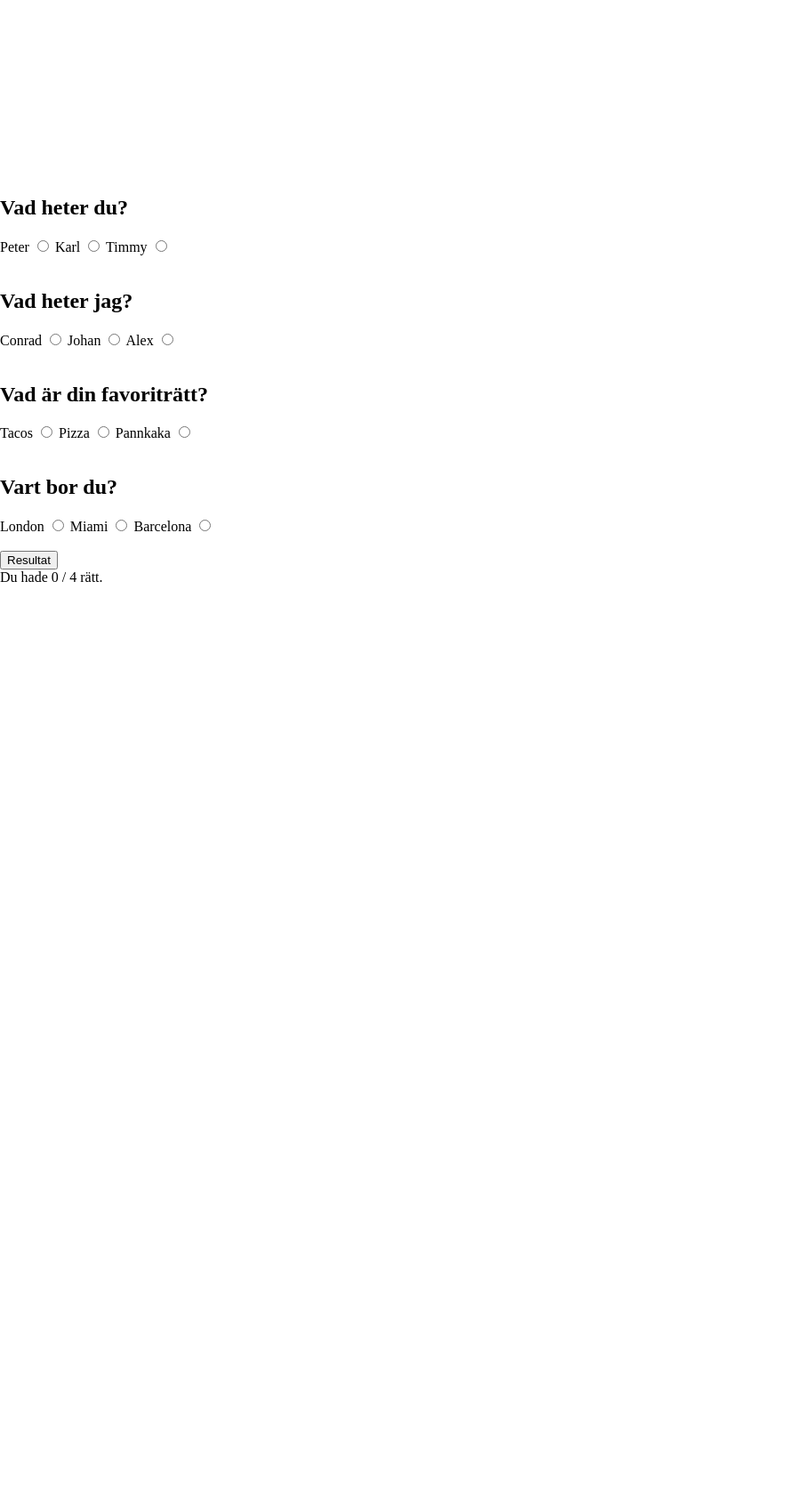
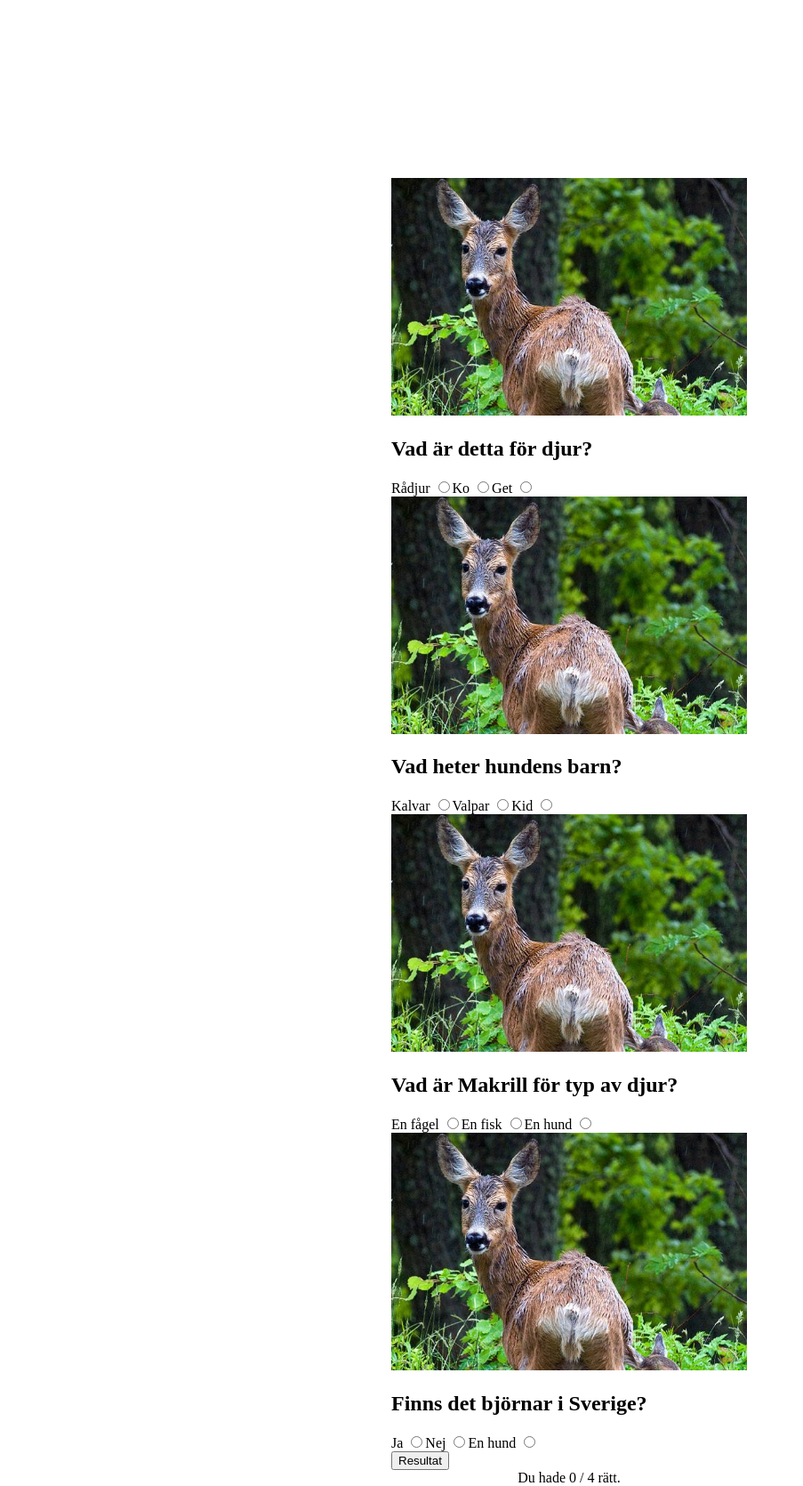
Before and after one commit to jennyjaderborn/quiz, a PHP site: page / in a window 1280 px wide. Shown: the whole page at 89% size, without its empty margins (0-903 px from the left). Before the commit the page ends 654 px from the top, so only its background shows below. Run offline with PHP 8.4, Linux system fonts and the light colour scheme.

Commit message:
lagt till bilder

```diff
--- a/classes.php
+++ b/classes.php
@@ -6,24 +6,30 @@ $answersCorrect = 0;
 
 class question {
 
-    function __construct($question, $answerOne, $answerX, $answerTwo, $correctAnswer, $key) {
+    function __construct($question, $answerOne, $answerX, $answerTwo, $correctAnswer, $image, $key) {
         $this->question = $question;
         $this->answerOne = $answerOne;
         $this->answerX = $answerX;
         $this->answerTwo = $answerTwo;
         $this->correctAnswer = $correctAnswer;
+        $this->image = $image;
         $this->key = $key;
 
     return $this->answerOne . " " . $this->question;
     }
 
     public function writeQuestion() {
-        echo "<h2>$this->question</h2>$this->answerOne
-        <input type='radio' name='$this->answerOne' id='$this->key' value='$this->answerOne'>
-        $this->answerX
-        <input type='radio' name='$this->answerX' id='$this->key' value='$this->answerX'>
-        $this->answerTwo
-        <input type='radio' name='$this->answerTwo' id='$this->key' value='$this->answerTwo'><br/><br/>";
+        echo "<img src='$this->image'><h2>$this->question</h2>
+        <div class='options'>
+        <label for='$this->key'>$this->answerOne
+        <input type='radio' name='$this->answerOne' id='$this->key' value='$this->answerOne'></label>
+
+        <label for='$this->key'>$this->answerX
+        <input type='radio' name='$this->answerX' id='$this->key' value='$this->answerX'></label>
+
+        <label for='$this->key'>$this->answerTwo
+        <input type='radio' name='$this->answerTwo' id='$this->key' value='$this->answerTwo'></label>
+        </div>";
     }
 
     public function getChecked() {
--- a/data.php
+++ b/data.php
@@ -2,32 +2,36 @@
 
 $questions  = array(
     1 => array(
-        'question'    => 'Vad heter du?',
-        'answerOne'     => 'Peter',
-        'answerX' => 'Karl',
-        'answerTwo' => 'Timmy',
-        'correctAnswer' => 'answer2'
+        'question' => 'Vad är detta för djur?',
+        'answerOne' => 'Rådjur',
+        'answerX' => 'Ko',
+        'answerTwo' => 'Get',
+        'correctAnswer' => 'answer1',
+        'image' => './radjur.jpg'
     ),
     2 => array(
-        'question'    => 'Vad heter jag?',
-        'answerOne'     => 'Conrad',
-        'answerX' => 'Johan',
-        'answerTwo' => 'Alex',
-        'correctAnswer' => 'answer2'
+        'question' => 'Vad heter hundens barn?',
+        'answerOne' => 'Kalvar',
+        'answerX' => 'Valpar',
+        'answerTwo' => 'Kid',
+        'correctAnswer' => 'answerx',
+        'image' => 'radjur.jpg'
     ),
     3 => array(
-        'question'    => 'Vad är din favoriträtt?',
-        'answerOne'     => 'Tacos',
-        'answerX' => 'Pizza',
-        'answerTwo' => 'Pannkaka',
-        'correctAnswer' => 'answer2'
+        'question'    => 'Vad är Makrill för typ av djur?',
+        'answerOne'     => 'En fågel',
+        'answerX' => 'En fisk',
+        'answerTwo' => 'En hund',
+        'correctAnswer' => 'answerx',
+        'image' => 'radjur.jpg'
     ),
     4 => array(
-        'question'    => 'Vart bor du?',
-        'answerOne'     => 'London',
-        'answerX' => 'Miami',
-        'answerTwo' => 'Barcelona',
-        'correctAnswer' => 'answer2'
+        'question'    => 'Finns det björnar i Sverige?',
+        'answerOne'     => 'Ja',
+        'answerX' => 'Nej',
+        'answerTwo' => 'En hund',
+        'correctAnswer' => 'answer1',
+        'image' => 'radjur.jpg'
     )
 );
 
--- a/footer.php
+++ b/footer.php
@@ -1,3 +1,4 @@
+</div>
 <footer>
 </footer>
 
--- a/header.php
+++ b/header.php
@@ -15,3 +15,5 @@
 <header>
 
 </header>
+
+<div id="content">
--- a/index.php
+++ b/index.php
@@ -4,10 +4,11 @@ include 'header.php';
 
 ?>
 
+
 <form method="GET">
 <?php
   foreach($questions as $key => $value) {
-    $testar3 = new Question($value['question'], $value['answerOne'], $value['answerX'], $value['answerTwo'], $value['correctAnswer'], $key);
+    $testar3 = new Question($value['question'], $value['answerOne'], $value['answerX'], $value['answerTwo'], $value['correctAnswer'], $value['image'], $key);
     $testar3->writeQuestion();
     $testar3->checkAnswers();
     $testar3->getChecked();
--- a/style.css
+++ b/style.css
@@ -15,3 +15,19 @@ header {
 .wrong {
     color: red;
 }
+
+.options {
+    display: flex;
+    flex-direction: row;
+}
+
+img {
+    width: 400px;
+}
+
+#content {
+    display: flex;
+    justify-content: center;
+    flex-direction: column;
+    align-items: center;
+}
```
Also changed, not shown: radjur.jpg (added).
